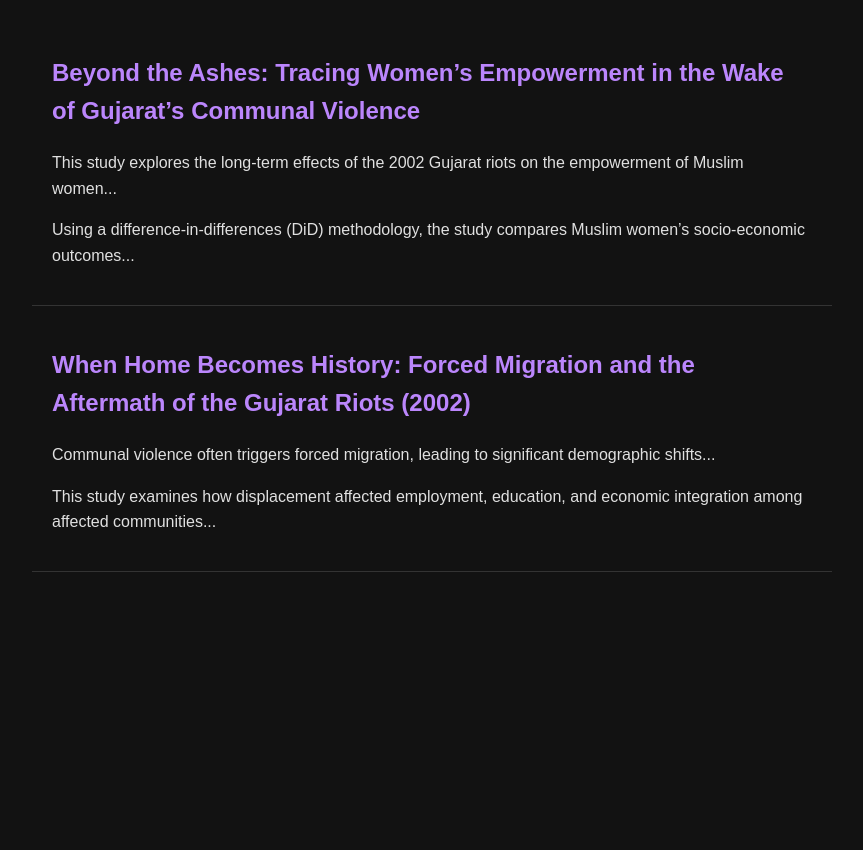
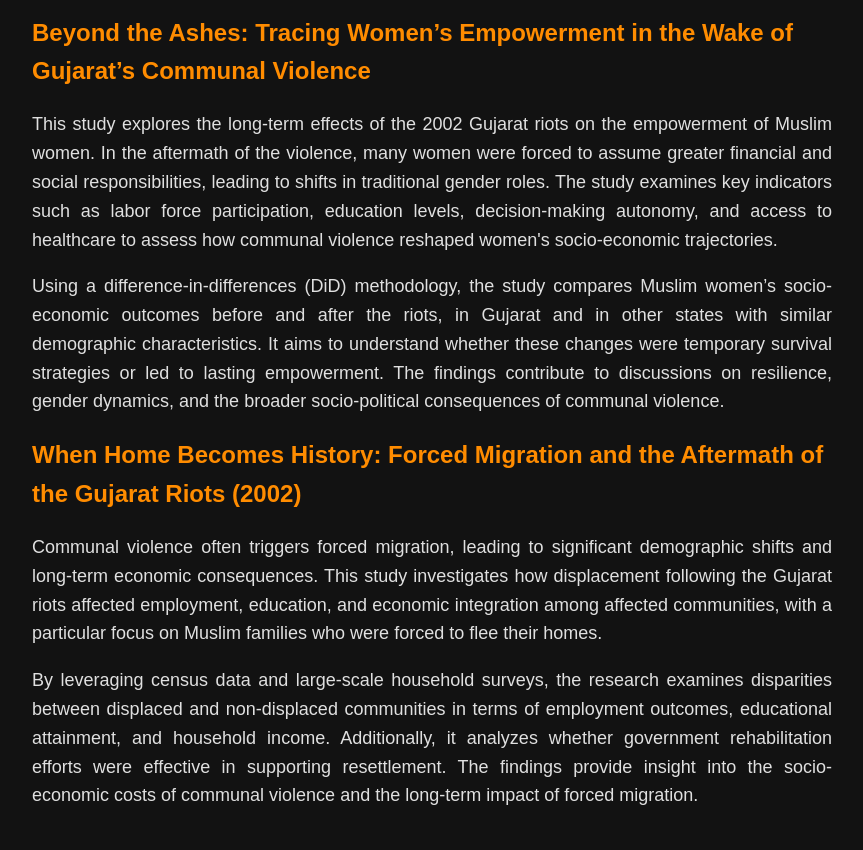
Before and after one commit to sumedharay/sumedharay.github.io, a plain HTML site: page research.html in a window 1280 px wide. Shown: the part 99-949 px from the top of the page, without its empty margins (208-1071 px from the left). Before the commit the page ends 800 px from the top, so only its background shows below. Drawn offline with Linux system fonts and the light colour scheme.

Commit message:
Update research.html

```diff
--- a/research.html
+++ b/research.html
@@ -12,23 +12,21 @@
             margin: 40px;
             line-height: 1.6;
         }
-        h1, h2 {
+        h1 {
             color: #BB86FC;
+            text-align: center;
         }
         .container {
             max-width: 800px;
             margin: auto;
         }
-        .section {
-            padding: 20px;
-            border-bottom: 1px solid #333;
+        h2 {
+            color: #FF8C00;
+            margin-top: 20px;
         }
-        a {
-            color: #03DAC6;
-            text-decoration: none;
-        }
-        a:hover {
-            text-decoration: underline;
+        p {
+            font-size: 18px;
+            text-align: justify;
         }
     </style>
 </head>
@@ -36,18 +34,35 @@
     <div class="container">
         <h1>Research</h1>
 
-        <div class="section">
-            <h2>Beyond the Ashes: Tracing Women’s Empowerment in the Wake of Gujarat’s Communal Violence</h2>
-            <p>This study explores the long-term effects of the 2002 Gujarat riots on the empowerment of Muslim women...</p>
-            <p>Using a difference-in-differences (DiD) methodology, the study compares Muslim women’s socio-economic outcomes...</p>
-        </div>
+        <h2>Beyond the Ashes: Tracing Women’s Empowerment in the Wake of Gujarat’s Communal Violence</h2>
+        <p>
+            This study explores the long-term effects of the 2002 Gujarat riots on the empowerment of Muslim women.
+            In the aftermath of the violence, many women were forced to assume greater financial and social responsibilities,
+            leading to shifts in traditional gender roles. The study examines key indicators such as labor force participation,
+            education levels, decision-making autonomy, and access to healthcare to assess how communal violence reshaped
+            women's socio-economic trajectories.
+        </p>
+        <p>
+            Using a difference-in-differences (DiD) methodology, the study compares Muslim women’s socio-economic
+            outcomes before and after the riots, in Gujarat and in other states with similar demographic characteristics.
+            It aims to understand whether these changes were temporary survival strategies or led to lasting empowerment.
+            The findings contribute to discussions on resilience, gender dynamics, and the broader socio-political
+            consequences of communal violence.
+        </p>
 
-        <div class="section">
-            <h2>When Home Becomes History: Forced Migration and the Aftermath of the Gujarat Riots (2002)</h2>
-            <p>Communal violence often triggers forced migration, leading to significant demographic shifts...</p>
-            <p>This study examines how displacement affected employment, education, and economic integration among affected communities...</p>
-        </div>
-
+        <h2>When Home Becomes History: Forced Migration and the Aftermath of the Gujarat Riots (2002)</h2>
+        <p>
+            Communal violence often triggers forced migration, leading to significant demographic shifts and long-term
+            economic consequences. This study investigates how displacement following the Gujarat riots affected employment,
+            education, and economic integration among affected communities, with a particular focus on Muslim families
+            who were forced to flee their homes.
+        </p>
+        <p>
+            By leveraging census data and large-scale household surveys, the research examines disparities between displaced
+            and non-displaced communities in terms of employment outcomes, educational attainment, and household income.
+            Additionally, it analyzes whether government rehabilitation efforts were effective in supporting resettlement.
+            The findings provide insight into the socio-economic costs of communal violence and the long-term impact of forced migration.
+        </p>
     </div>
 </body>
 </html>
```
